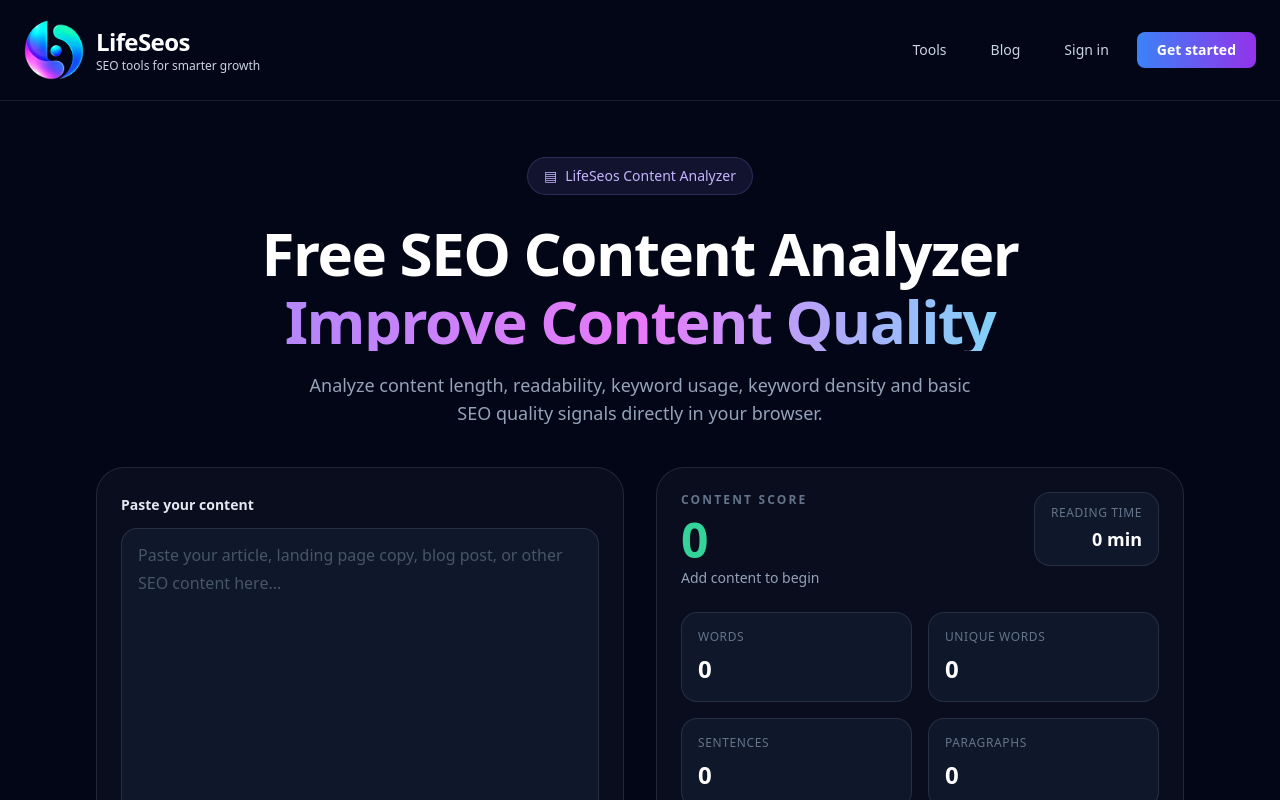
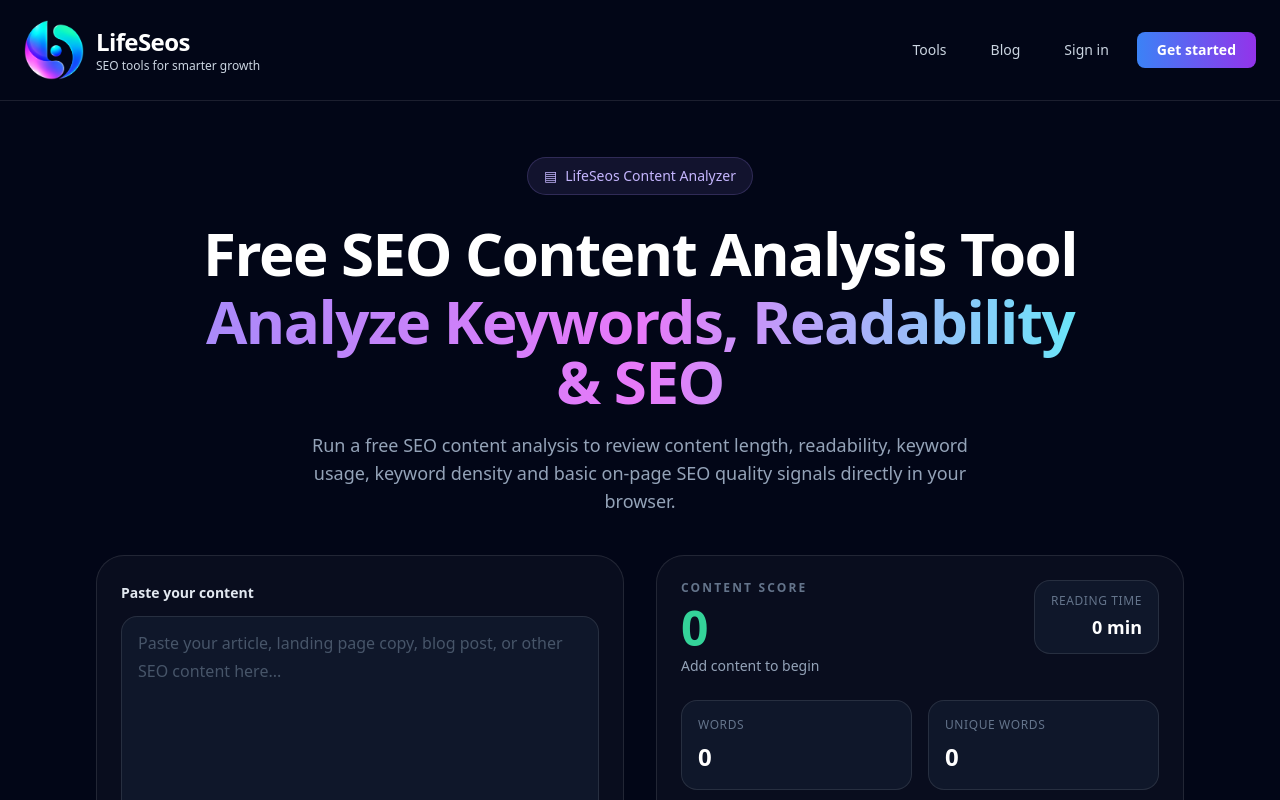
Before and after one commit to mouh1992ara/lifeseos-app, a Next.js app: page /tools/content-analyzer in a window 1280 px wide. Shown: the top 800 px of the page. Built offline with nearby package versions, Linux system fonts and the light colour scheme; no server answers.

Commit message:
Improve Content Analyzer search targeting

```diff
--- a/app/tools/content-analyzer/page.tsx
+++ b/app/tools/content-analyzer/page.tsx
@@ -350,18 +350,18 @@ export default function ContentAnalyzerPage() {
           </div>
 
           <h1 className="mt-7 text-4xl font-bold tracking-tight sm:text-5xl lg:text-6xl">
-            Free SEO Content Analyzer
+            Free SEO Content Analysis Tool
 
             <span className="mt-2 block bg-gradient-to-r from-violet-400 via-fuchsia-400 to-cyan-300 bg-clip-text text-transparent">
-              Improve Content Quality
+              Analyze Keywords, Readability & SEO
             </span>
           </h1>
 
           <p className="mx-auto mt-5 max-w-2xl text-base leading-7 text-slate-400 sm:text-lg">
-            Analyze content length, readability,
-            keyword usage, keyword density and
-            basic SEO quality signals directly in
-            your browser.
+            Run a free SEO content analysis to review
+            content length, readability, keyword usage,
+            keyword density and basic on-page SEO
+            quality signals directly in your browser.
           </p>
 
         </div>
```
